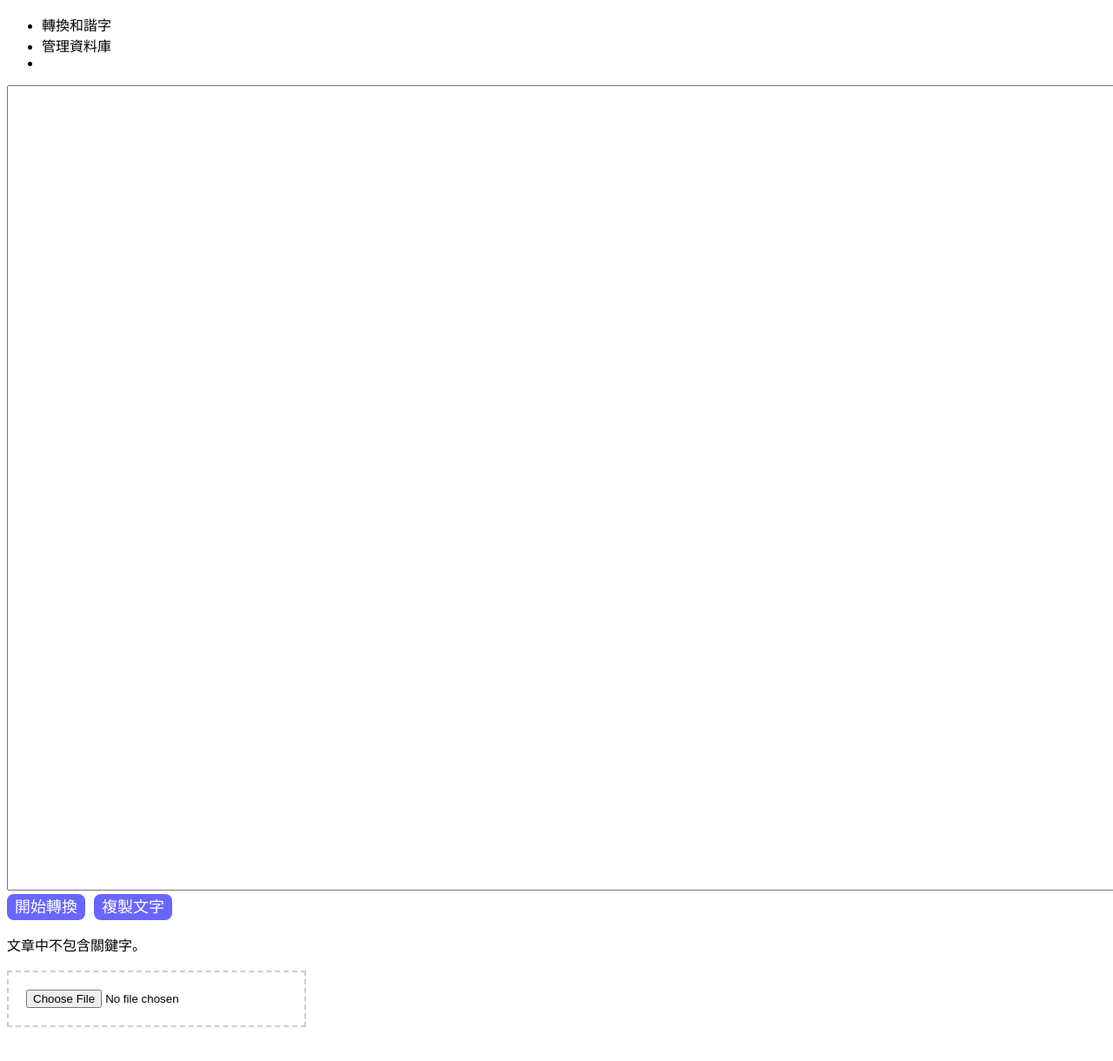
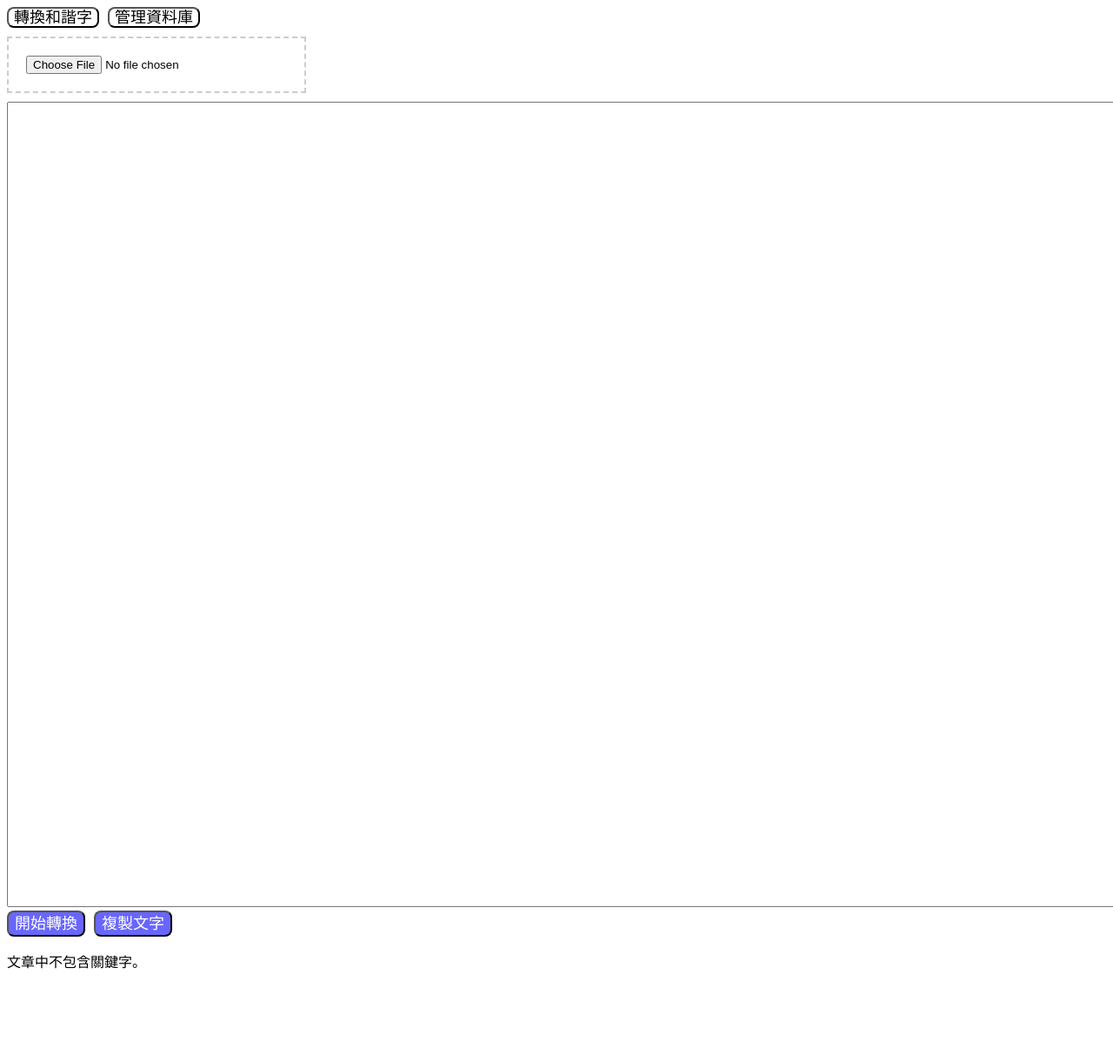
Before and after one commit to LucindaHe/replace_word, a Vue app: page / in a window 1280 px wide. Shown: the top 1220 px of the page at 87% size. Before the commit the page ends 1189 px from the top, so only its background shows below. Built offline with nearby package versions, Linux system fonts and the light colour scheme.

Commit message:
relayout

```diff
--- a/src/App.vue
+++ b/src/App.vue
@@ -1,7 +1,23 @@
 <template>
   <div>
-    <TabView style="height: 1100px">
-      <TabPanel header="轉換和諧字">
+    <div class="btnGroup">
+      <button class="tab-pri" @click="activeTab = 'tab1'">轉換和諧字</button>
+      <button class="tab-pri" @click="activeTab = 'tab2'">管理資料庫</button>
+    </div>
+
+    <div>
+      <input
+        @dragover.prevent
+        @dragenter.prevent
+        @drop="handleDrop"
+        class="drop-area"
+        type="file"
+        ref="fileInput"
+        @change="handleFileUpload"
+      />
+    </div>
+
+    <div class="tabContent" v-if="activeTab === 'tab1'">
       <div>
         <div>
           <textarea
@@ -15,17 +31,32 @@
           />
         </div>
         <div class="btnGroup">
-            <div class="btn-pri" @click="checkText">開始轉換</div>
-            <div class="btn-pri" @click="copyText">複製文字</div>
+          <button class="btn-pri" @click="checkText">開始轉換</button>
+          <button class="btn-pri" @click="copyText">複製文字</button>
         </div>
         <div>
-            <p v-if="textFound">文章中包含關鍵字</p>
+          <div class="scroll-container" v-if="textFound">
+            <div>
+              <table class="ManageData-bordered_table">
+                <thead>
+                  <tr>
+                    <th>被和諧字</th>
+                  </tr>
+                </thead>
+                <tbody>
+                  <tr v-for="e in replacedWord" :key="e">
+                    <td>{{ e }}</td>
+                  </tr>
+                </tbody>
+              </table>
+            </div>
+          </div>
           <p v-else>文章中不包含關鍵字。</p>
         </div>
       </div>
-      </TabPanel>
-      <TabPanel header="管理資料庫">
-        <div class="ManageData scroll-container">
+    </div>
+    <div class="tabContent" v-if="activeTab === 'tab2'">
+      <div class="scroll-container" v-if="excelData.length != 0">
         <div>
           <table class="ManageData-bordered_table">
             <thead>
@@ -43,31 +74,16 @@
           </table>
         </div>
       </div>
-      </TabPanel>
-    </TabView>
-
-    <div>
-      <input
-        @dragover.prevent
-        @dragenter.prevent
-        @drop="handleDrop"
-        class="drop-area"
-        type="file"
-        ref="fileInput"
-        @change="handleFileUpload"
-      />
     </div>
   </div>
 </template>
 
 <script>
 import * as XLSX from "xlsx"; // vue3可用此引入
-import TabView from "primevue/tabview";
-import TabPanel from "primevue/tabpanel";
 
 export default {
   name: "App",
-  components: { TabView, TabPanel },
+  components: {},
 
   data() {
     return {
@@ -75,9 +91,11 @@ export default {
       text_value: "",
       InputFile: null,
       excelData: [],
+      replacedWord: [],
       key: "",
       value: "",
       fileName: "",
+      activeTab: "tab1", // Initial active tab
     };
   },
 
@@ -104,9 +122,6 @@ export default {
 
     handleFile(file) {
       this.InputFile = file;
-      console.log("File selected:", file);
-      // Perform file handling logic here
-
       this.ExcelToJson();
     },
 
@@ -121,12 +136,9 @@ export default {
           const sheetName = workbook.SheetNames[0];
           const worksheet = workbook.Sheets[sheetName];
           this.excelData = XLSX.utils.sheet_to_json(worksheet, { header: 1 });
-          console.log("sheetName", sheetName);
-          console.log("worksheet", worksheet);
         };
 
         reader.readAsArrayBuffer(file);
-        console.log("ExcelToJson excelData", this.excelData);
       }
     },
 
@@ -149,6 +161,8 @@ export default {
     checkText() {
       if (this.InputFile != null) {
         this.ExcelToJson();
+        this.replacedWord = [];
+        this.textFound = false;
 
         let articleText_new = this.$refs.textArea.value;
         this.text_value = this.$refs.textArea.value;
@@ -161,6 +175,7 @@ export default {
             );
             this.text_value = articleText_new;
             this.textFound = true;
+            this.replacedWord.push(element[0]);
           }
         });
       }
@@ -209,6 +224,14 @@ export default {
     height: 30px;
     margin-right: 10px;
   }
+  .tab-pri {
+    @extend %btn-default;
+    width: fit-content;
+    height: fit-content;
+    margin-right: 10px;
+    background-color: transparent;
+    color: #000000;
+  }
 }
 
 .no-resize {
@@ -221,13 +244,12 @@ export default {
   border: 2px dashed #ccc;
   text-align: center;
   padding: 20px;
+  margin-top: 10px;
 }
 
 .ManageData {
   &-bordered_table {
-    border-collapse: collapse; /* 合并边框 */
-    width: 100%; /* 表格宽度 */
-    border: 1px solid #ccc; /* 表格边框 */
+    width: 50%; /* 表格宽度 */
 
     th,
     td {
@@ -240,6 +262,10 @@ export default {
 .scroll-container {
   max-height: 1000px; /* 设置最大高度 */
   overflow-y: auto; /* 控制垂直滚动条 */
-  border: 1px solid #ccc; /* 可选：添加边框 */
+}
+
+.tabContent {
+  height: 1100px;
+  margin-top: 10px;
 }
 </style>
```
Lines whose indentation alone changed are shown as unchanged.
